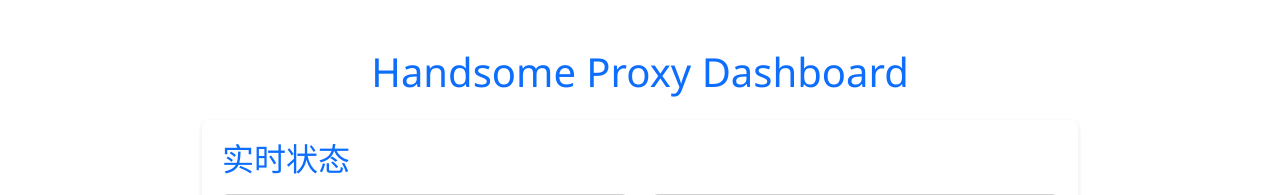
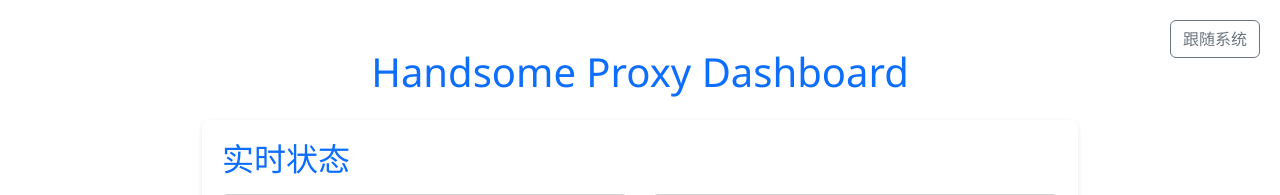
Before and after one commit to linli-x/openrouter, a Python web app: template templates/index.html in a window 1280 px wide. Shown: the top 195 px of the page. Run offline with Jinja, Linux system fonts and the light colour scheme; the template is opened without the code that fills it, so the values that code supplies are empty.

Commit message:
Update index.html

```diff
--- a/templates/index.html
+++ b/templates/index.html
@@ -7,7 +7,7 @@
     <link href="https://cdn.jsdelivr.net/npm/bootstrap@5.3.3/dist/css/bootstrap.min.css" rel="stylesheet">
     <style>
         :root {
-            color-scheme: light dark; /* 启用亮色/暗色模式支持 */
+            color-scheme: light dark;
         }
 
         body {
@@ -20,14 +20,14 @@
 
         h1,
         h2 {
-            color: var(--bs-primary); /* 使用 Bootstrap 变量 */
+            color: var(--bs-primary);
         }
 
         .dashboard-section {
             margin-bottom: 20px;
             padding: 20px;
             border-radius: 8px;
-            background-color: var(--bs-body-bg); /* 使用 Bootstrap 变量 */
+            background-color: var(--bs-body-bg);
             box-shadow: 0 2px 5px rgba(0, 0, 0, 0.1);
         }
 
@@ -43,17 +43,17 @@
 
         .key-balances-table th,
         .key-balances-table td {
-            border: 1px solid var(--bs-border-color); /* 使用 Bootstrap 变量 */
+            border: 1px solid var(--bs-border-color);
             padding: 8px;
             text-align: left;
         }
 
         .key-balances-table th {
-            background-color: var(--bs-secondary-bg); /* 使用 Bootstrap 变量 */
+            background-color: var(--bs-secondary-bg);
         }
 
         .key-balances-table tbody tr:nth-child(even) {
-            background-color: var(--bs-secondary-bg); /* 使用 Bootstrap 变量 */
+            background-color: var(--bs-secondary-bg);
         }
 
         .badge {
@@ -61,13 +61,22 @@
         }
 
         .text-muted {
-            color: var(--bs-secondary-color); /* 使用 Bootstrap 变量 */
+            color: var(--bs-secondary-color);
+        }
+
+        /* 切换按钮样式 */
+        #themeToggle {
+            position: fixed;
+            top: 20px;
+            right: 20px;
+            z-index: 1000; /* 确保按钮在最上层 */
         }
     </style>
 </head>
 
 <body>
     <div class="container mt-5">
+        <button id="themeToggle" class="btn btn-outline-secondary">切换模式</button>
         <h1 class="text-center mb-4">Handsome Proxy Dashboard</h1>
 
         <section class="dashboard-section">
@@ -106,7 +115,7 @@
                 <tbody>
                     {% for key_balance in key_balances %}
                     <tr>
-                        <td>{{ key_balance.key }}</td>
+                        <td class="text-break">{{ key_balance.key }}</td>
                         <td>{{ key_balance.balance }}</td>
                     </tr>
                     {% endfor %}
@@ -123,6 +132,42 @@
     </div>
 
     <script src="https://cdn.jsdelivr.net/npm/bootstrap@5.3.3/dist/js/bootstrap.bundle.min.js"></script>
+    <script>
+        const themeToggleButton = document.getElementById('themeToggle');
+        const htmlElement = document.documentElement;
+
+        // 检查 localStorage 中是否有保存的主题
+        let currentTheme = localStorage.getItem('theme') || 'auto';
+
+        // 设置初始主题
+        htmlElement.setAttribute('data-bs-theme', currentTheme);
+
+        // 更新按钮文字
+        function updateButtonText() {
+            const currentTheme = htmlElement.getAttribute('data-bs-theme');
+            themeToggleButton.textContent = currentTheme === 'dark' ? '亮色模式' : '暗色模式';
+            if (currentTheme === "auto")
+                themeToggleButton.textContent = "跟随系统";
+        }
+        updateButtonText();
+
+        // 切换主题
+        function toggleTheme() {
+             if (currentTheme === 'auto') {
+                currentTheme = 'dark';
+            } else if (currentTheme === 'dark') {
+                currentTheme = 'light';
+            } else {
+                currentTheme = 'auto';
+            }
+            htmlElement.setAttribute('data-bs-theme', currentTheme);
+            localStorage.setItem('theme', currentTheme);
+            updateButtonText();
+        }
+
+        // 监听按钮点击事件
+        themeToggleButton.addEventListener('click', toggleTheme);
+    </script>
 </body>
 
 </html>
```
